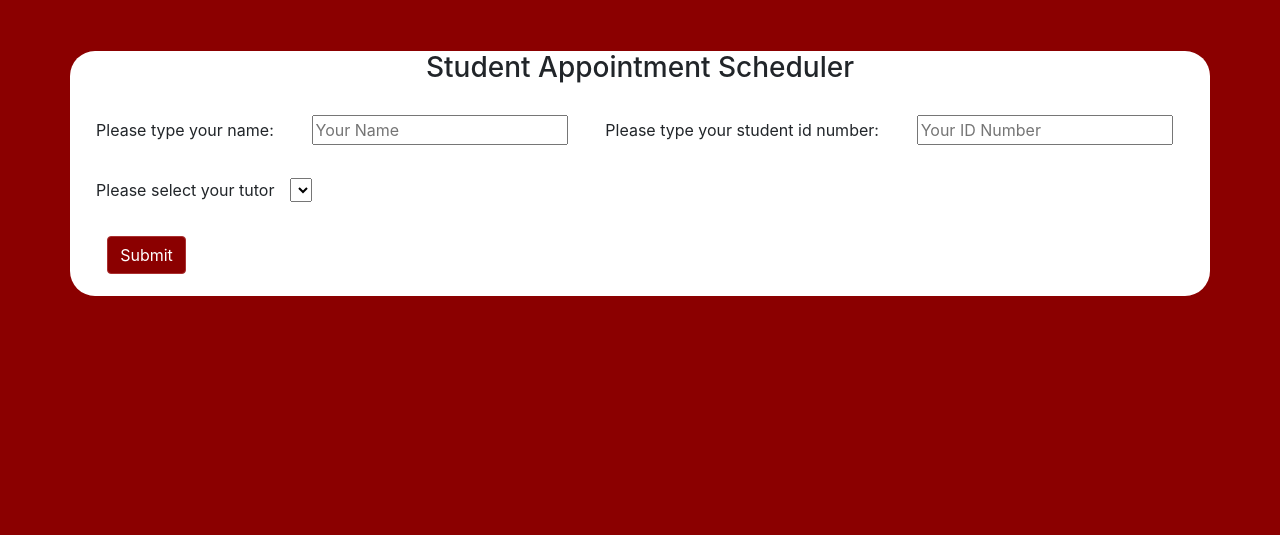
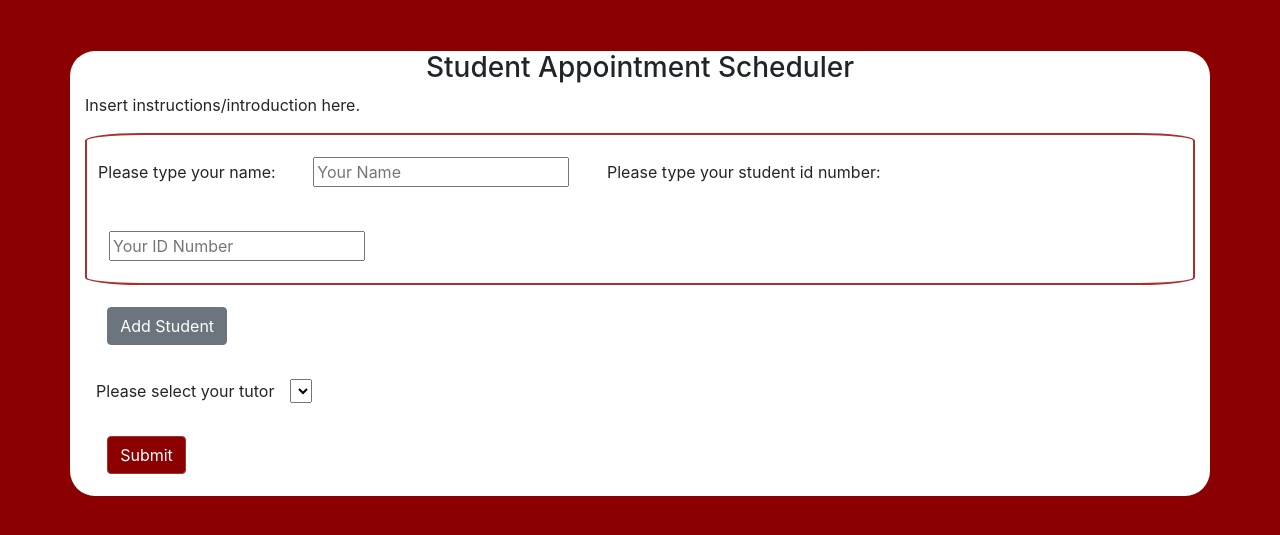
Before and after one commit to mralexb/Scheduler, a PHP site: page /studentview.html in a window 1280 px wide. Shown: the top 535 px of the page. Run offline with PHP 8.4, Linux system fonts and the light colour scheme; lists and menus that the app fills with data are empty.

Commit message:
Can now have multiple SS, played with padding on index.

```diff
--- a/backlog.txt
+++ b/backlog.txt
@@ -26,7 +26,6 @@
 Functionality list:
   students can schedule tutorials for teachers
   Teachers can create schedules and accept tutorials for students
-  Tutorials can be individual or group --Notice group is a new desired function.
   Webapp is dynamically generated
 
 In Progress:
@@ -38,3 +37,4 @@
   Design Student layout
   Professor -> Tutor -- You did not change this in the SQL.
   Change buttons to rounded Squares
+  Tutorials can be individual or group --Notice group is a new desired function.
--- a/css/main.css
+++ b/css/main.css
@@ -42,7 +42,7 @@
     /*class for button container */
     width: 25%;
     text-align: center;
-    margin: 2.5%;
+    margin: 10%;
     /*controls the spacing between the buttons*/
 }
 
@@ -90,3 +90,8 @@
     display: inline-block;
     margin: 1%;
 }
+
+#studentInfo {
+    border: 2px solid #AA3030;
+    border-radius: 5%;
+}
--- a/studentview.html
+++ b/studentview.html
@@ -14,6 +14,7 @@
     <link href="css/main.css" rel="stylesheet" />
 
     <script>
+        var students = 1
         $(document).ready(function() { //this is a jQuery function that causes the page to finish loading BEFORE executing this code
 
             var xmlhttp = new XMLHttpRequest();
@@ -37,6 +38,13 @@
                 }
             }
         }
+
+        function createStudent() {
+            $("#studentInfo").append(
+                '<br><p class="formLabel">Please type your name: </p> <input type="text" name="studentName' + students + '" id="studentName' + students + '" placeholder="Your Name " /><p class="formLabel">Please type your student ID number: </p> <input type="text" name="studentID' + students + '" id="studentID' + students + '" placeholder="Your Student ID " />'
+            )
+            students += 1;
+        }
     </script>
 
 </head>
@@ -45,18 +53,24 @@
     <div class="container content">
         <!--primary layout control-->
         <h3 class="center">Student Appointment Scheduler</h3>
+        <p>Insert instructions/introduction here.</p>
+        <!--THIS STIL NEEDS A FORM TAG! I will put it in within a day or two. This also doesn't have the option yet to handle group tutorials, but I will get to that. It's actually really easy-->
 
-        <!--THIS STIL NEEDS A FORM TAG! I will put it in within a day or two. This also doesn't have the option yet to handle group tutorials, but I will get to that. It's actually really easy-->
+        <div id="studentInfo">
             <p class="formLabel">Please type your name: </p>
             <input type="text" name="studentName" id="studentName" placeholder="Your Name " />
 
             <p class="formLabel">Please type your student id number:</p>
             <input type="text" name="studentID" id="studentID" placeholder="Your ID Number " />
+        </div>
+        <input type="submit" class="btn btn-secondary" value="Add Student" onclick="createStudent()">
 
+        <div id="tutorInformation">
             <p class="formLabel">Please select your tutor</p>
             <select name="tutor" id="tutorList">
                 <!--Function above should replace this comment and populate the list-->
             </select>
+        </div>
         <div></div>
         <!--placeholder to represent the time selection-->
         <input type="submit" class="btn btn-primary" />
```
Lines whose indentation alone changed are shown as unchanged.
